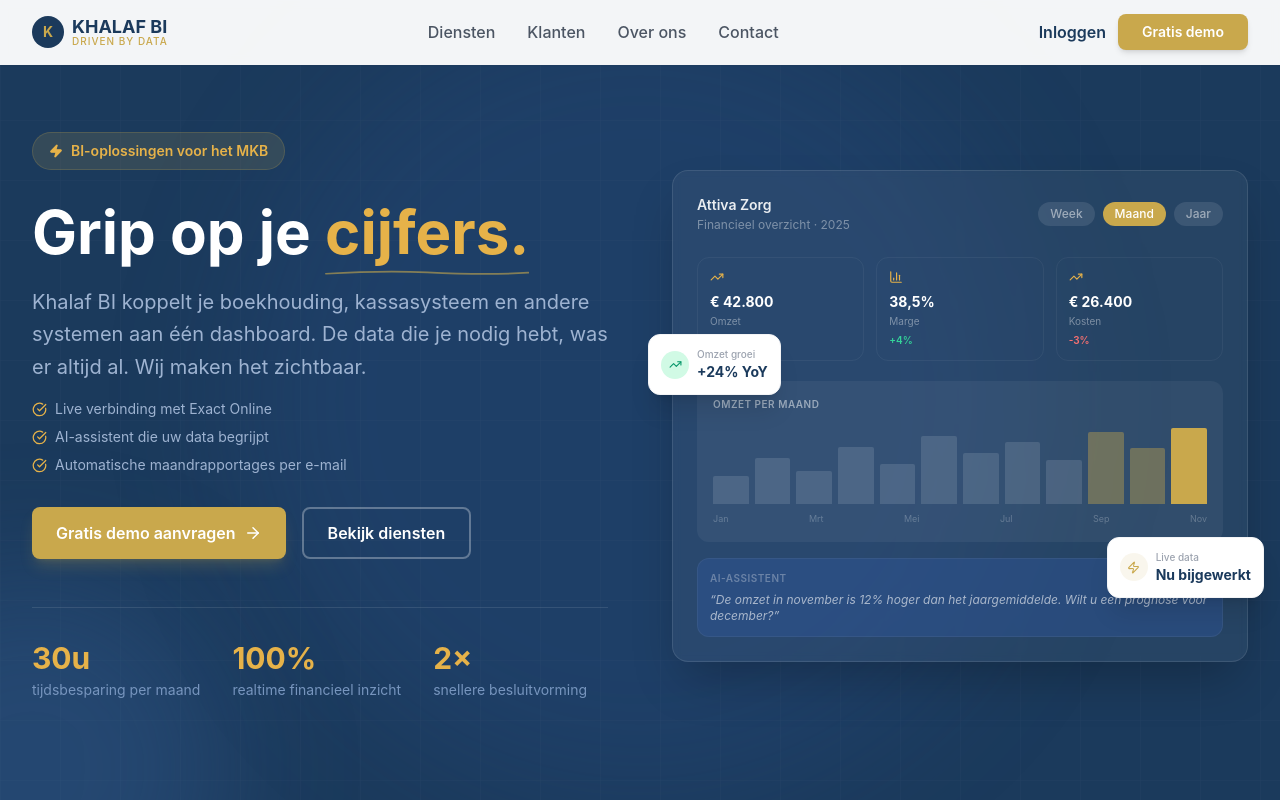
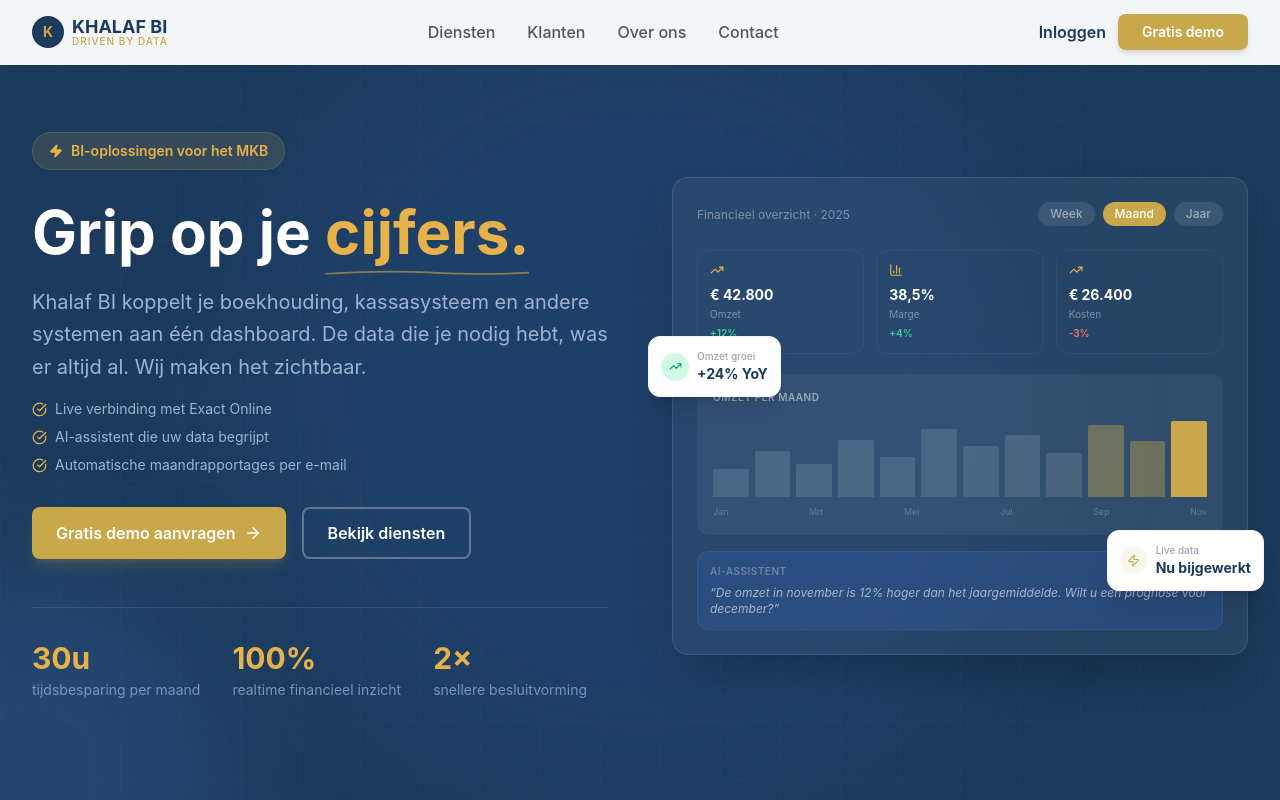
Before and after one commit to adamvdb120-bot/khalaf-bi, a Next.js app: page / in a window 1280 px wide. Shown: the top 800 px of the page. Built offline with nearby package versions, Linux system fonts and the light colour scheme.

Commit message:
remove Attiva Zorg name from marketing hero mockup

```diff
--- a/src/components/marketing/Hero.tsx
+++ b/src/components/marketing/Hero.tsx
@@ -111,7 +111,6 @@
               {/* Header mockup */}
               <div className="flex items-center justify-between mb-6">
                 <div>
-                  <div className="text-white/90 font-semibold text-sm">Attiva Zorg</div>
                   <div className="text-white/40 text-xs mt-0.5">Financieel overzicht · 2025</div>
                 </div>
                 <div className="flex gap-2">
```
